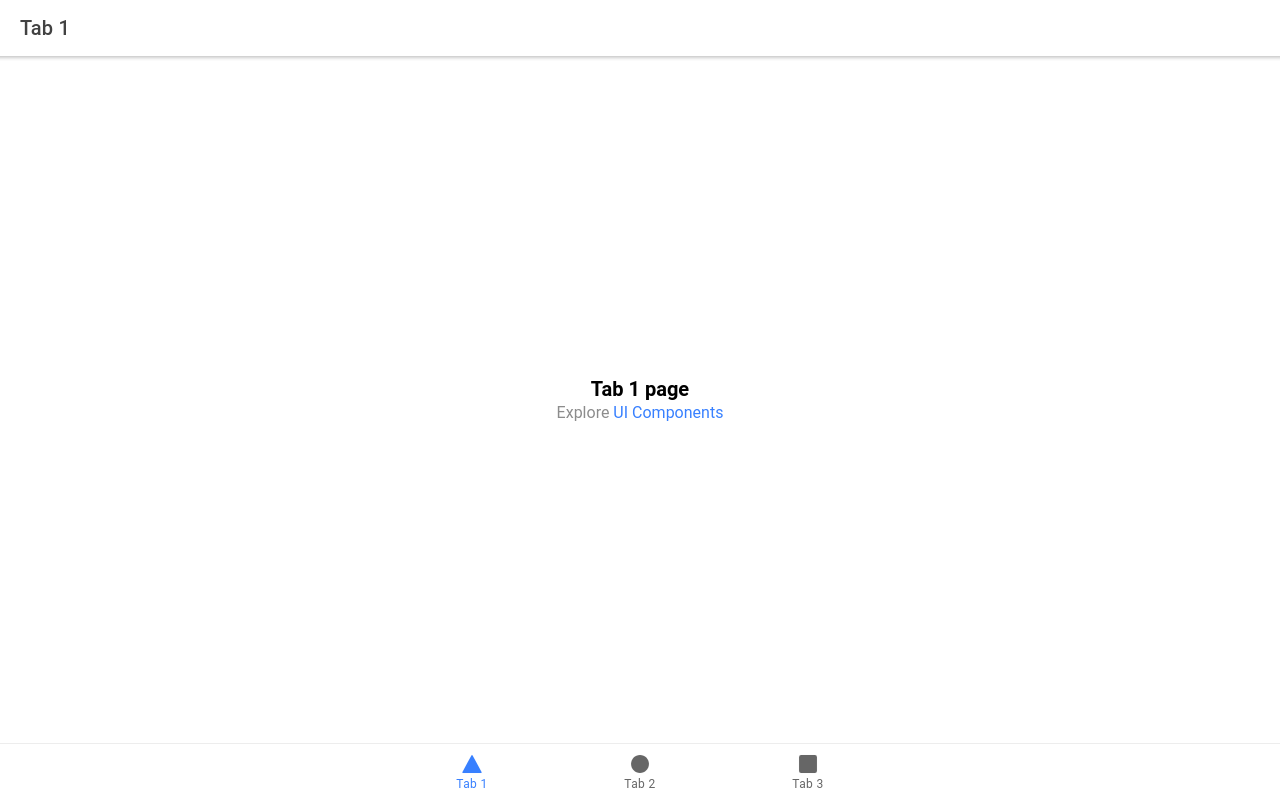
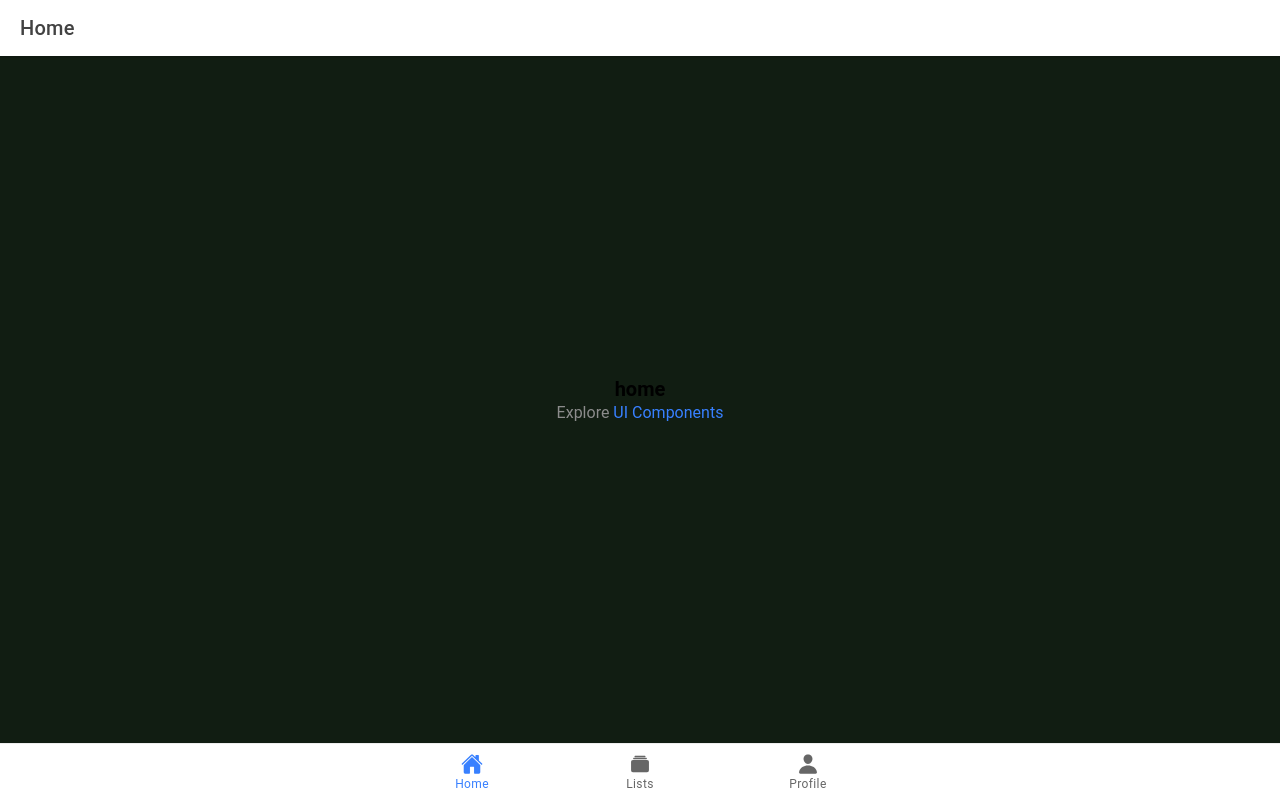
Before and after one commit to andy008/spelling-bee, a React (Create React App) app: page /tab1 in a window 1280 px wide. Built offline with nearby package versions, Linux system fonts and the light colour scheme.

Commit message:
feat: ionic + react fibre

```diff
--- a/src/App.tsx
+++ b/src/App.tsx
@@ -1,4 +1,5 @@
 import { Redirect, Route } from 'react-router-dom';
+import { Canvas } from '@react-three/fiber'
 import {
   IonApp,
   IonIcon,
@@ -10,7 +11,7 @@ import {
   setupIonicReact
 } from '@ionic/react';
 import { IonReactRouter } from '@ionic/react-router';
-import { ellipse, square, triangle } from 'ionicons/icons';
+import { albums, home, person } from 'ionicons/icons';
 import Tab1 from './pages/Tab1';
 import Tab2 from './pages/Tab2';
 import Tab3 from './pages/Tab3';
@@ -39,6 +40,13 @@ setupIonicReact();
 const App: React.FC = () => (
   <IonApp>
     <IonReactRouter>
+      <Canvas>
+        <pointLight position={[10, 10, 10]} />
+        <mesh>
+          <boxGeometry />
+          <meshStandardMaterial color="hotpink" />
+        </mesh>
+      </Canvas>
       <IonTabs>
         <IonRouterOutlet>
           <Route exact path="/tab1">
@@ -56,16 +64,16 @@ const App: React.FC = () => (
         </IonRouterOutlet>
         <IonTabBar slot="bottom">
           <IonTabButton tab="tab1" href="/tab1">
-            <IonIcon icon={triangle} />
-            <IonLabel>Tab 1</IonLabel>
+            <IonIcon icon={home} />
+            <IonLabel>Home</IonLabel>
           </IonTabButton>
           <IonTabButton tab="tab2" href="/tab2">
-            <IonIcon icon={ellipse} />
-            <IonLabel>Tab 2</IonLabel>
+            <IonIcon icon={albums} />
+            <IonLabel>Lists</IonLabel>
           </IonTabButton>
           <IonTabButton tab="tab3" href="/tab3">
-            <IonIcon icon={square} />
-            <IonLabel>Tab 3</IonLabel>
+            <IonIcon icon={person} />
+            <IonLabel>Profile</IonLabel>
           </IonTabButton>
         </IonTabBar>
       </IonTabs>
--- a/src/index.tsx
+++ b/src/index.tsx
@@ -1,10 +1,17 @@
 import React from 'react';
-import ReactDOM from 'react-dom';
+
+// @ts-ignore
+import { createRoot } from 'react-dom/client';
 import App from './App';
 import * as serviceWorkerRegistration from './serviceWorkerRegistration';
 import reportWebVitals from './reportWebVitals';
 
-ReactDOM.render(
+const container = document.getElementById('root');
+const root = createRoot(container);
+
+// React 18 important notes: https://daily-dev-tips.com/posts/upgrading-to-react-18/
+
+root.render(
   <React.StrictMode>
     <App />
   </React.StrictMode>,
--- a/src/pages/Tab1.tsx
+++ b/src/pages/Tab1.tsx
@@ -7,16 +7,16 @@ const Tab1: React.FC = () => {
     <IonPage>
       <IonHeader>
         <IonToolbar>
-          <IonTitle>Tab 1</IonTitle>
+          <IonTitle>Home</IonTitle>
         </IonToolbar>
       </IonHeader>
       <IonContent fullscreen>
         <IonHeader collapse="condense">
           <IonToolbar>
-            <IonTitle size="large">Tab 1</IonTitle>
+            <IonTitle size="large">Home</IonTitle>
           </IonToolbar>
         </IonHeader>
-        <ExploreContainer name="Tab 1 page" />
+        <ExploreContainer name="home" />
       </IonContent>
     </IonPage>
   );
--- a/src/pages/Tab2.css
+++ b/src/pages/Tab2.css
@@ -0,0 +1 @@
+ion-content{ --ion-background-color:#111D12; }
--- a/src/pages/Tab2.tsx
+++ b/src/pages/Tab2.tsx
@@ -7,16 +7,16 @@ const Tab2: React.FC = () => {
     <IonPage>
       <IonHeader>
         <IonToolbar>
-          <IonTitle>Tab 2</IonTitle>
+          <IonTitle>Lists</IonTitle>
         </IonToolbar>
       </IonHeader>
       <IonContent fullscreen>
         <IonHeader collapse="condense">
           <IonToolbar>
-            <IonTitle size="large">Tab 2</IonTitle>
+            <IonTitle size="large">Lists</IonTitle>
           </IonToolbar>
         </IonHeader>
-        <ExploreContainer name="Tab 2 page" />
+        <ExploreContainer name="lists" />
       </IonContent>
     </IonPage>
   );
--- a/src/pages/Tab3.tsx
+++ b/src/pages/Tab3.tsx
@@ -7,16 +7,16 @@ const Tab3: React.FC = () => {
     <IonPage>
       <IonHeader>
         <IonToolbar>
-          <IonTitle>Tab 3</IonTitle>
+          <IonTitle>Profile</IonTitle>
         </IonToolbar>
       </IonHeader>
       <IonContent fullscreen>
         <IonHeader collapse="condense">
           <IonToolbar>
-            <IonTitle size="large">Tab 3</IonTitle>
+            <IonTitle size="large">Profile</IonTitle>
           </IonToolbar>
         </IonHeader>
-        <ExploreContainer name="Tab 3 page" />
+        <ExploreContainer name="profile" />
       </IonContent>
     </IonPage>
   );
```
Also changed, not shown: package.json (+7 -5 lines), 1 other file (tests, documents, lock files or other folders).
